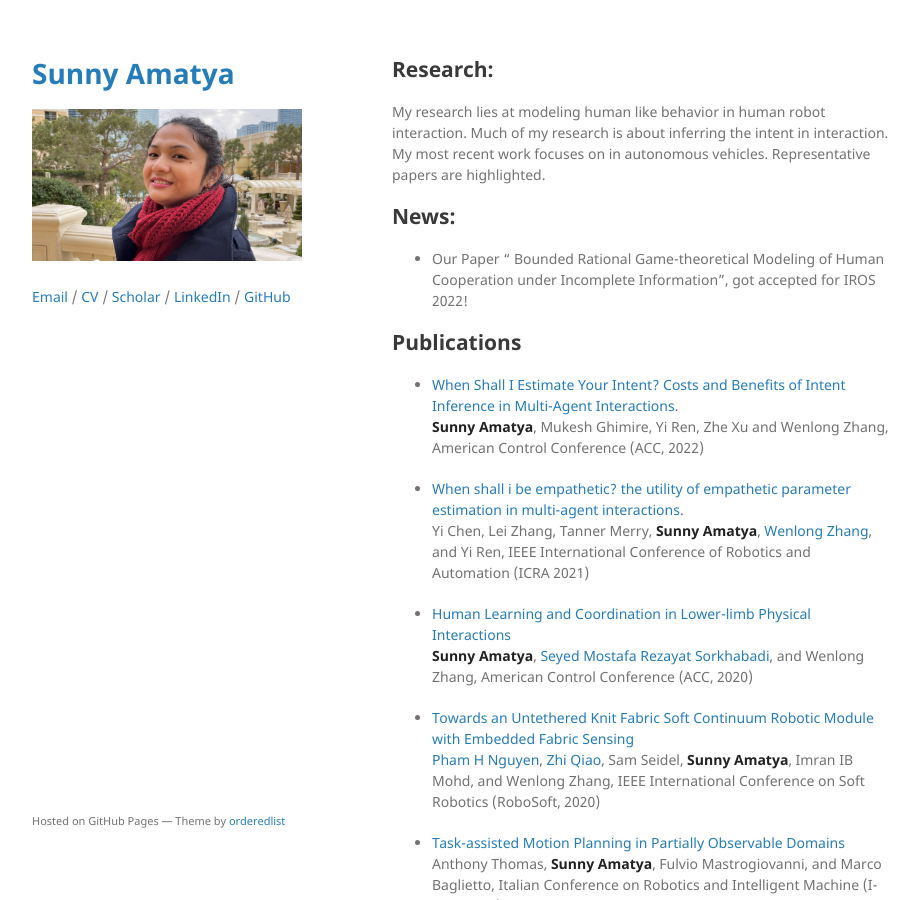
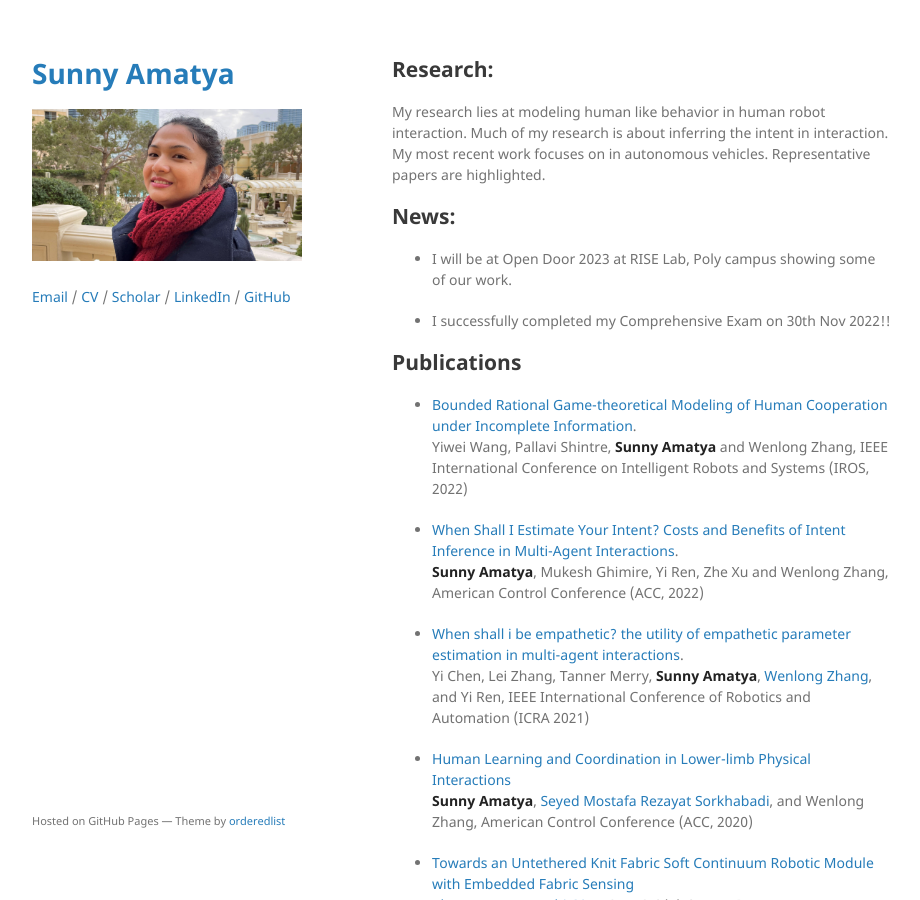
Before and after one commit to sunamatya/sunamatya.github.io, a Jekyll site: the page built from index.md, in a window 1280 px wide and 900 px high. Shown: the whole window, without its empty margins (178-1098 px from the left). Built offline with Jekyll 4.4.1, drawn with Linux system fonts in a browser that asks for light colours; the repository's description, which GitHub fills in, is left out; our own code applies the rules of GitHub Pages for plain Markdown files.

Commit message:
Update index.md
news 2023 and published papers

```diff
--- a/index.md
+++ b/index.md
@@ -6,10 +6,15 @@ My research lies at modeling human like behavior in human robot interaction. Muc
 My most recent work focuses on in autonomous vehicles. Representative papers are highlighted.
 
 ## News:
-*	Our Paper " Bounded Rational Game-theoretical Modeling of Human Cooperation under Incomplete Information", got accepted for IROS 2022!
+*	I will be at Open Door 2023 at RISE Lab, Poly campus showing some of our work.
+
+*	I successfully completed my Comprehensive Exam on 30th Nov 2022!!
 
 ## Publications
-*	[When Shall I Estimate Your Intent? Costs and Benefits of Intent Inference in Multi-Agent Interactions](/assets/ACC_2022_Poster.pptx).\
+*	[Bounded Rational Game-theoretical Modeling of Human Cooperation under Incomplete Information](https://ieeexplore.ieee.org/abstract/document/9982108?casa_token=9LtQOX7vYeQAAAAA:YQrLBsF3pwN4DzzO6mcMP20JMykz-60PnWmeC_5HM16WHCJwB-B2qfEgevV56GldNjvcXQVcBQ).\
+	Yiwei Wang, Pallavi Shintre, **Sunny Amatya** and Wenlong Zhang, IEEE International Conference on Intelligent Robots and Systems (IROS, 2022)
+
+*	[When Shall I Estimate Your Intent? Costs and Benefits of Intent Inference in Multi-Agent Interactions](https://ieeexplore.ieee.org/abstract/document/9867155?casa_token=bXavV3t5vs8AAAAA:CPtGpS_uf00ZySmuC7OxByo9mX--diwEMspS0YjlrddiEm2iDkAR4Kn4ZkSCHFn08o0cPBkzag).\
 	**Sunny Amatya**, Mukesh Ghimire, Yi Ren, Zhe Xu and Wenlong Zhang, American Control Conference (ACC, 2022)
 
 *   [When shall i be empathetic? the utility of empathetic parameter estimation in multi-agent interactions](https://ieeexplore.ieee.org/stamp/stamp.jsp?arnumber=9561079).\
```
